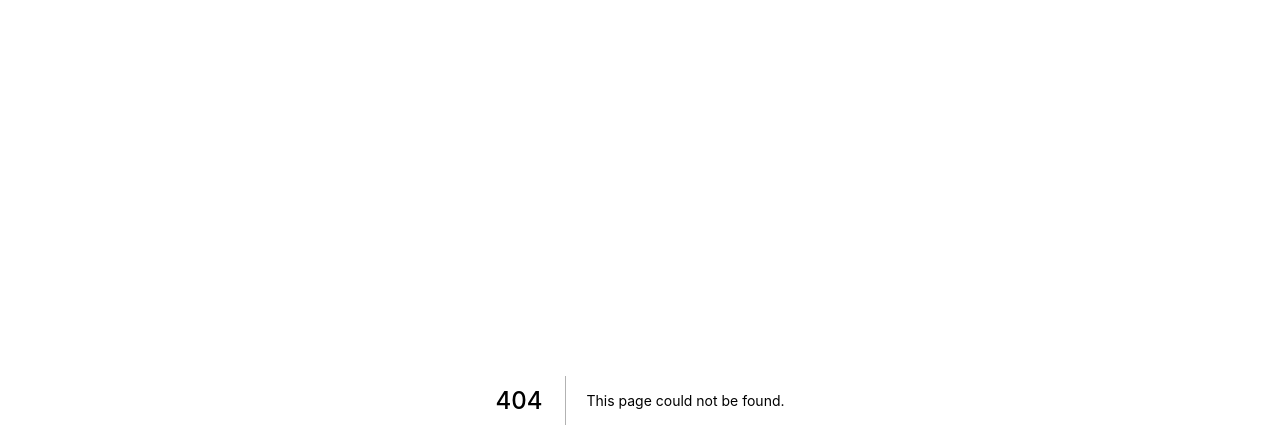
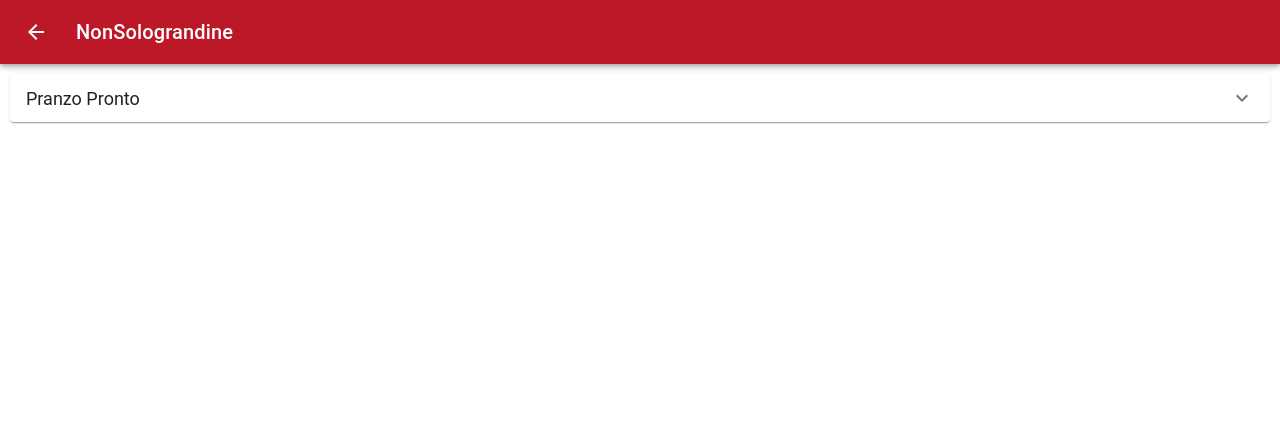
Before and after one commit to AroldoGoulart/next-calendar-app, a Next.js app: page /list in a window 1280 px wide. Before the commit this address had no page. Shown: the top 448 px of the page. Built offline with nearby package versions, Linux system fonts and the light colour scheme.

Commit message:
fix: hooks cache, pageslist

```diff
--- /dev/null
+++ b/pages/list/index.js
@@ -0,0 +1,157 @@
+import React, { useState } from 'react'
+import { useRouter } from 'next/router'
+import { BottomNavigation, Button, Accordion, IconButton, AccordionSummary, Toolbar, Slide, AppBar, Typography, InputBase } from "@material-ui/core/"
+import { fade, makeStyles } from '@material-ui/core/styles';
+import { ArrowUpward, AccountCircle, ExitToApp, Search } from '@material-ui/icons';
+import ArrowBackIcon from '@material-ui/icons/ArrowBack';
+
+import AccordionDetails from '@material-ui/core/AccordionDetails';
+import ExpandMoreIcon from '@material-ui/icons/ExpandMore';
+
+const useStyles = makeStyles((theme) => ({
+    root: {
+      flexGrow: 1,
+    },
+    selected: {
+        "&$selected": {
+            color: "#BD1821"
+          }
+    },
+    menuButton: {
+      marginRight: theme.spacing(2),
+    },
+    title: {
+      flexGrow: 1,
+      display: 'none',
+      [theme.breakpoints.up('sm')]: {
+        display: 'block',
+      },
+    },
+    search: {
+      position: 'relative',
+      borderRadius: theme.shape.borderRadius,
+      backgroundColor: fade(theme.palette.common.white, 0.15),
+      '&:hover': {
+        backgroundColor: fade(theme.palette.common.white, 0.25),
+      },
+      marginLeft: 0,
+      width: '100%',
+      [theme.breakpoints.up('sm')]: {
+        marginLeft: theme.spacing(1),
+        width: 'auto',
+      },
+    },
+    searchIcon: {
+      padding: theme.spacing(0, 2),
+      height: '100%',
+      position: 'absolute',
+      pointerEvents: 'none',
+      display: 'flex',
+      alignItems: 'center',
+      justifyContent: 'center',
+    },
+    inputRoot: {
+      color: 'inherit',
+    },
+    inputInput: {
+      padding: theme.spacing(1, 1, 1, 0),
+      // vertical padding + font size from searchIcon
+      paddingLeft: `calc(1em + ${theme.spacing(4)}px)`,
+      transition: theme.transitions.create('width'),
+      width: '100%',
+      [theme.breakpoints.up('sm')]: {
+        width: '12ch',
+        '&:focus': {
+          width: '20ch',
+        },
+      },
+    },
+  }));
+
+
+  const useStylesContainer = makeStyles((theme) => ({
+    root: {
+      width: '100%',
+      padding: 10
+    },
+    heading: {
+      fontSize: theme.typography.pxToRem(18),
+      fontWeight: theme.typography.fontWeightRegular,
+    },
+  }));
+
+
+function List(props) {
+    const router = useRouter()
+    console.log(router);
+    const classes = useStyles();
+    const classesContainer = useStylesContainer();
+
+    const [data, setData] = useState([
+      {
+        title: "Pranzo Pronto",
+        author: "vittorio09",
+        hour: "08:30",
+        icons: {
+          edit: true,
+          detail: true
+        }
+      }
+    ])
+    const getDateInUrl = () => {
+      let asPath = router.asPath.toLocaleLowerCase().slice(7, 6+11)
+      //asPath = asPath.replace("/date=", "")
+      console.log(asPath)
+      return asPath
+    }
+
+    return (
+        <div>
+            <div>
+            <AppBar style={{
+                backgroundColor: "#BD1828"
+            }}
+            position="static">
+                <Toolbar>
+                    <IconButton onClick={() => router.push("/")} edge="start" className={classes.menuButton} color="inherit" aria-label="menu">
+                    <ArrowBackIcon />
+                    </IconButton>
+                    <Typography variant="h6" className={classes.title}>
+                    NonSolograndine
+                    </Typography>
+                    <Button color="inherit">
+                    {getDateInUrl()}
+                    </Button>
+                </Toolbar>
+            </AppBar>
+            </div>
+
+            <div className={classesContainer.root}>
+            {
+              data.map(value => {
+                return (
+                  <Accordion>
+                    <AccordionSummary
+                      expandIcon={<ExpandMoreIcon />}
+                      aria-controls="panel1a-content"
+                      id="panel1a-header"
+                    >
+                      <Typography variant="h3" className={classesContainer.heading}>{value.title}</Typography>
+                    </AccordionSummary>
+                    <AccordionDetails>
+                      <Typography variant="h7">
+                        Opções
+                      </Typography>
+                    </AccordionDetails>
+                </Accordion>
+                )
+              })
+            }
+          </div>
+
+        </div>
+    )
+}
+
+
+export default List
```
Also changed, not shown: hooks/index.js (added, +36 -0 lines), pages/index.js (+31 -25 lines).
